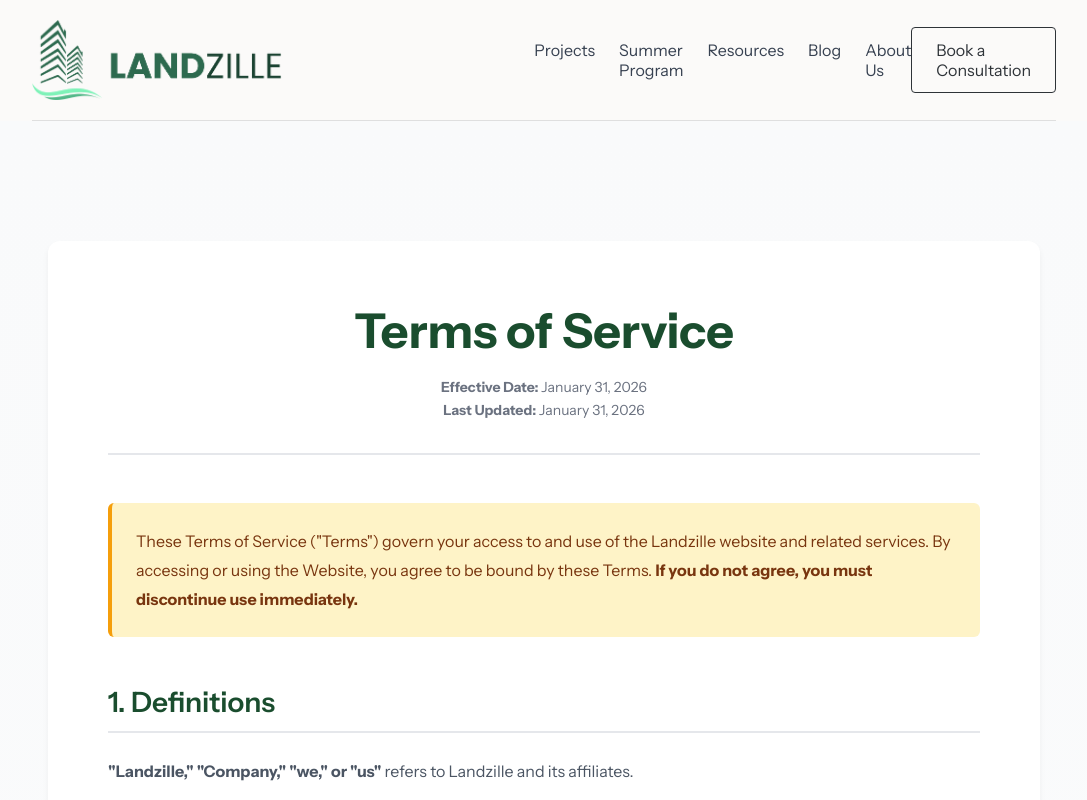
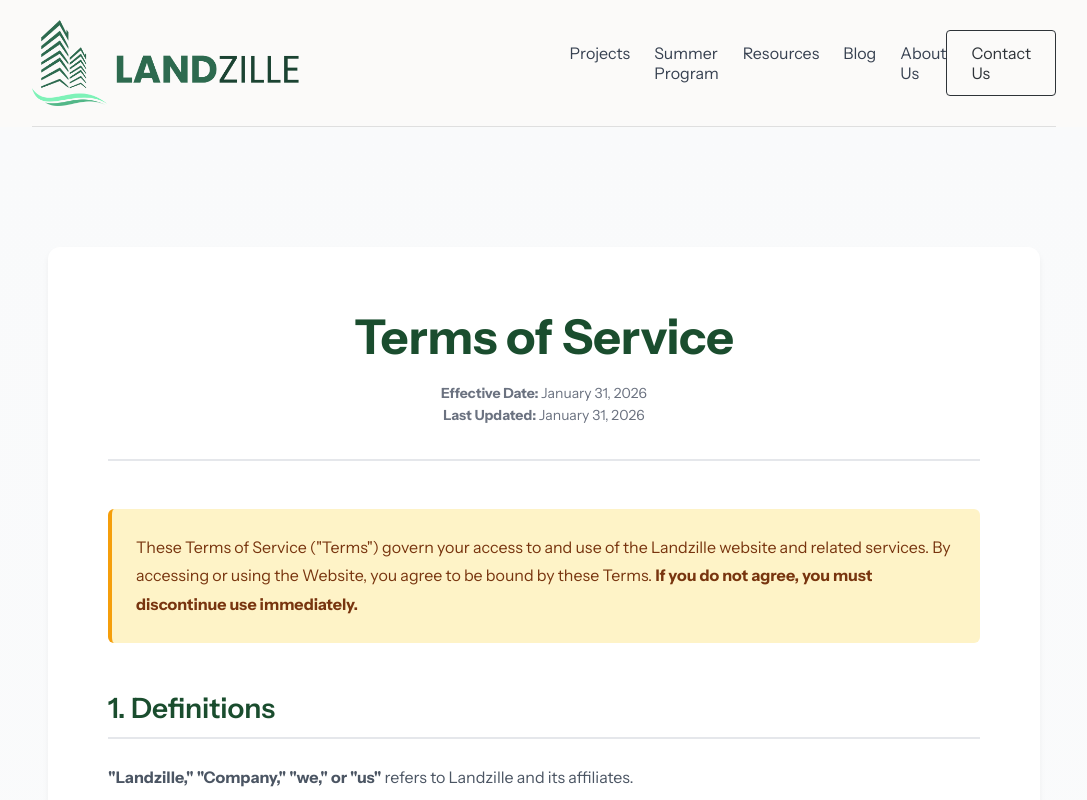
Before and after one commit to Landzille/landzille, a Next.js app: page /terms in a window 1280 px wide. Shown: the top 800 px of the page, without its empty margins (96-1183 px from the left). Built offline with nearby package versions, Linux system fonts and the light colour scheme.

Commit message:
Change button text from 'Book a Consultation' to 'Contact Us'

```diff
--- a/components/headerNew/index.tsx
+++ b/components/headerNew/index.tsx
@@ -35,7 +35,7 @@
         </nav>
 
         <Link href="/contact" className={styles.ctaButton}>
-          Book a Consultation
+          Contact Us
         </Link>
 
         <button
@@ -59,7 +59,7 @@
             ))}
             <li>
               <Link href="/contact" className={styles.mobileCtaButton}>
-                Book a Consultation
+                Contact Us
               </Link>
             </li>
           </ul>
```
